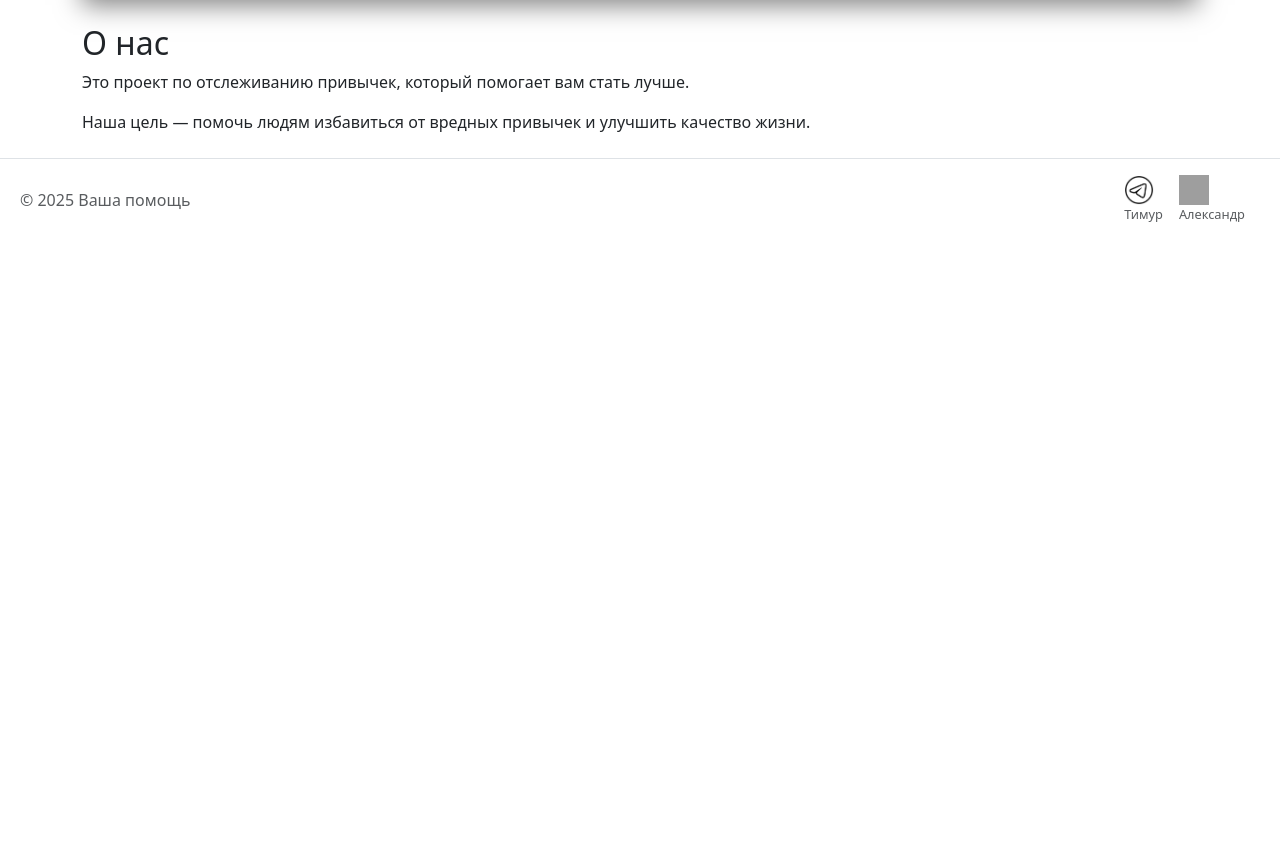
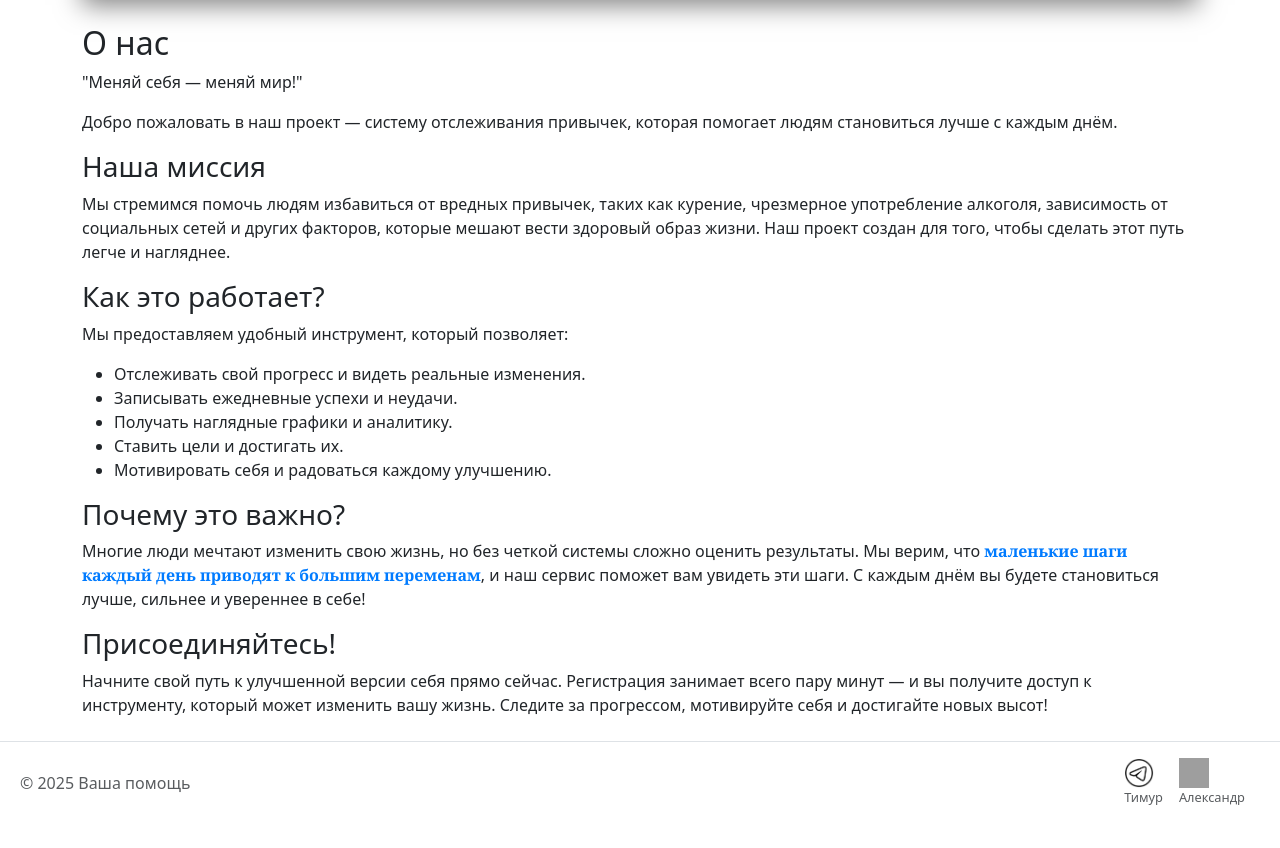
Before and after one commit to juddeau/habit-tracker, a Flask app: page /about in a window 1280 px wide. Shown: the part 97-945 px from the top of the page. Before the commit the page ends 319 px from the top, so only its background shows below. Run offline with Flask 3, Linux system fonts and the light colour scheme; grey boxes are pictures that could not be loaded.

Commit message:
Add description in "about"

```diff
--- a/frontend/static/css/main.css
+++ b/frontend/static/css/main.css
@@ -123,3 +123,10 @@ container, footer{
     background-color: #0056b3;
     border-color: #0056b3;
 }
+
+/* Выделенный текст */
+.highlight-text {
+    font-family: 'Georgia', serif;
+    font-weight: bold;
+    color: #007bff;
+}
--- a/frontend/templates/about.html
+++ b/frontend/templates/about.html
@@ -4,6 +4,41 @@
 
 {% block body %}
     <h2>О нас</h2>
-    <p>Это проект по отслеживанию привычек, который помогает вам стать лучше.</p>
-    <p>Наша цель — помочь людям избавиться от вредных привычек и улучшить качество жизни.</p>
+
+    <p class="slogan">"Меняй себя — меняй мир!"</p>
+
+    <p>Добро пожаловать в наш проект — систему отслеживания привычек, которая помогает людям становиться лучше с каждым днём.</p>
+
+    <h3>Наша миссия</h3>
+    <p>
+        Мы стремимся помочь людям избавиться от вредных привычек, таких как курение, чрезмерное употребление алкоголя, зависимость от социальных сетей и других факторов, которые мешают вести здоровый образ жизни.
+        Наш проект создан для того, чтобы сделать этот путь легче и нагляднее.
+    </p>
+
+    <h3>Как это работает?</h3>
+    <p>
+        Мы предоставляем удобный инструмент, который позволяет:
+        <ul>
+            <li>Отслеживать свой прогресс и видеть реальные изменения.</li>
+            <li>Записывать ежедневные успехи и неудачи.</li>
+            <li>Получать наглядные графики и аналитику.</li>
+            <li>Ставить цели и достигать их.</li>
+            <li>Мотивировать себя и радоваться каждому улучшению.</li>
+        </ul>
+    </p>
+
+    <h3>Почему это важно?</h3>
+    <p>
+    Многие люди мечтают изменить свою жизнь, но без четкой системы сложно оценить результаты.
+    Мы верим, что <span class="highlight-text">маленькие шаги каждый день приводят к большим переменам</span>,
+    и наш сервис поможет вам увидеть эти шаги.
+    С каждым днём вы будете становиться лучше, сильнее и увереннее в себе!
+</p>
+
+    <h3>Присоединяйтесь!</h3>
+    <p>
+        Начните свой путь к улучшенной версии себя прямо сейчас. Регистрация занимает всего пару минут — и вы получите доступ к инструменту, который может изменить вашу жизнь.
+        Следите за прогрессом, мотивируйте себя и достигайте новых высот!
+    </p>
+
 {% endblock %}
```
